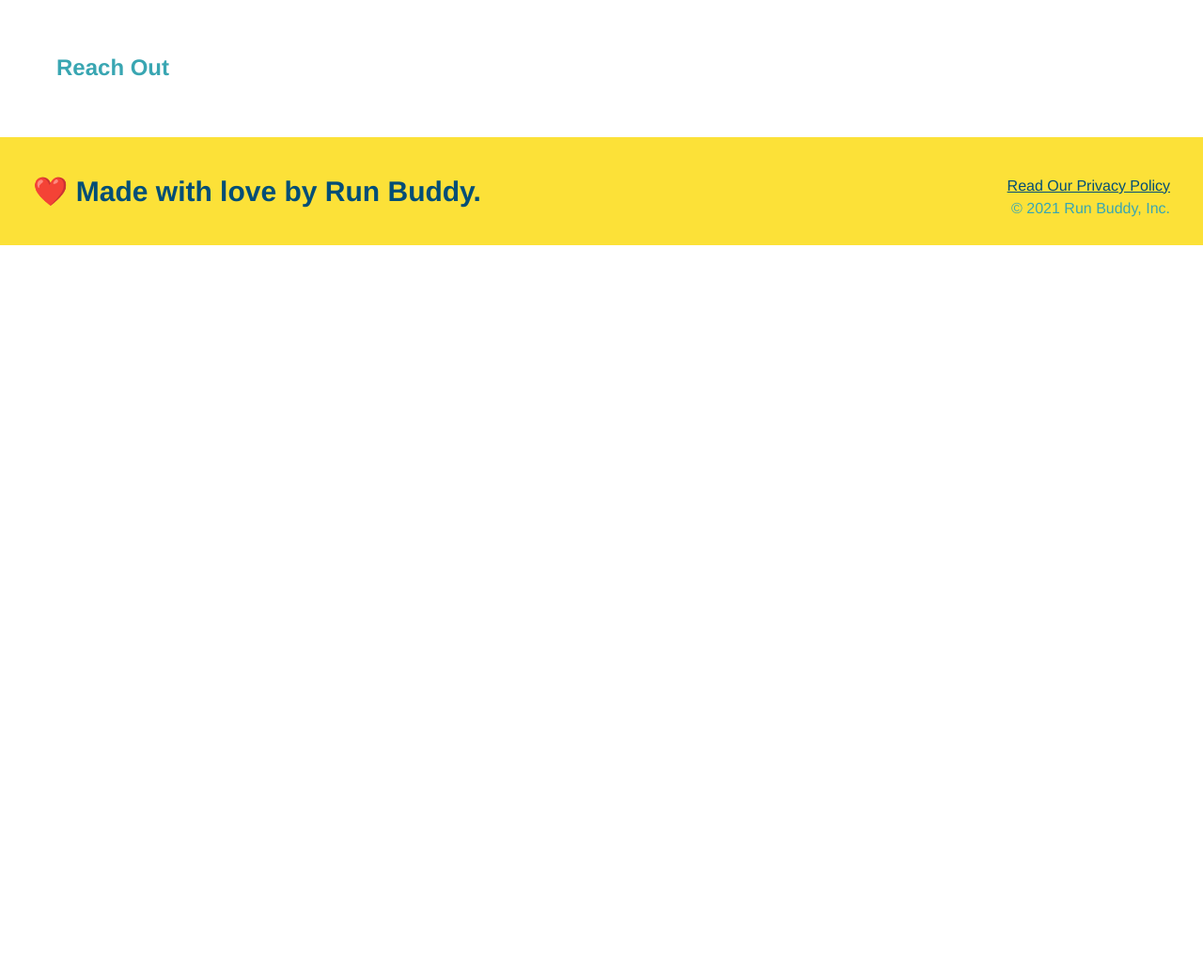
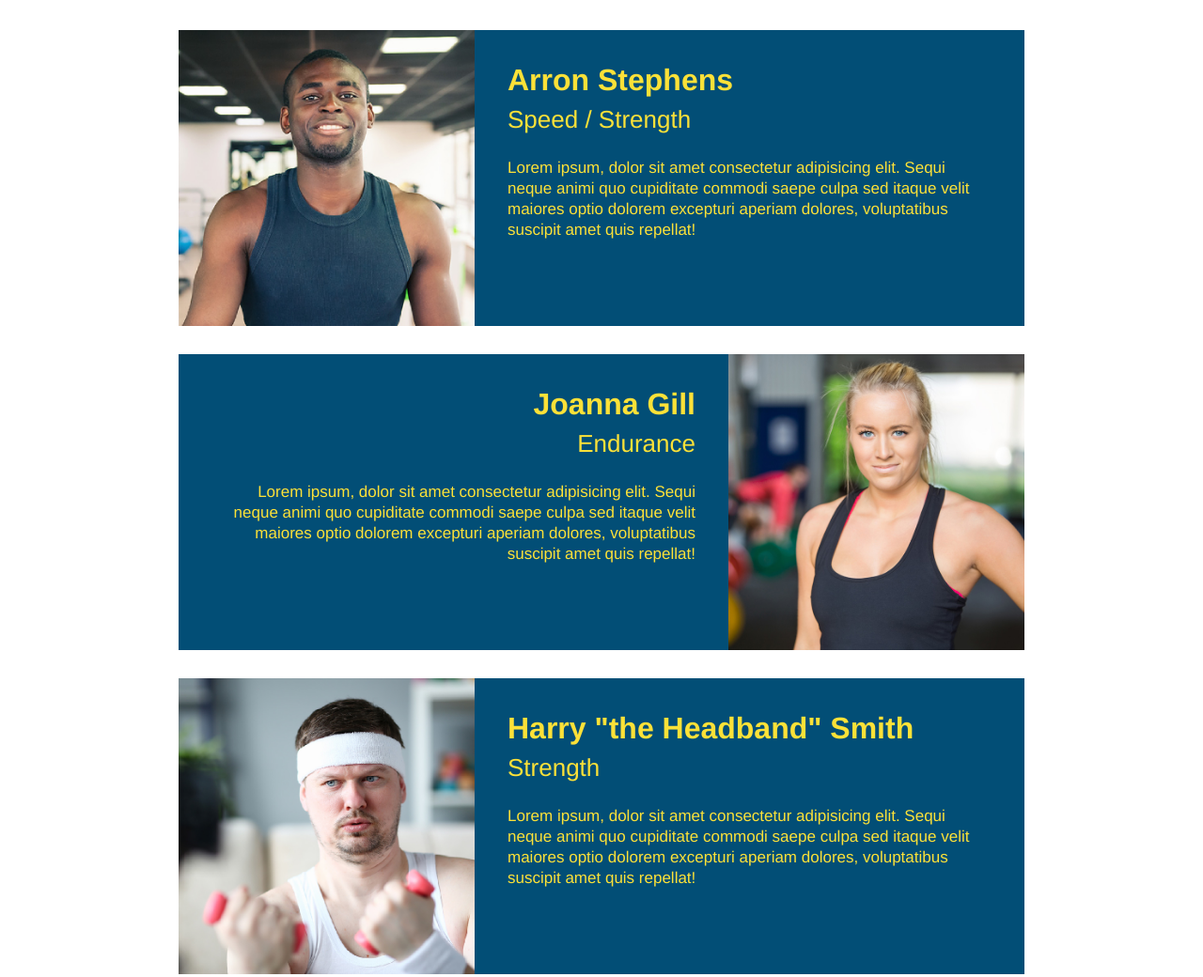
Before and after one commit to amiedawn/post-run-buddy, a plain HTML site: page index.html in a window 1280 px wide. Shown: the part 2880-3920 px from the top of the page at 94% size. Before the commit the page ends 3141 px from the top, so only its background shows below. Drawn offline with Linux system fonts and the light colour scheme.

Commit message:
meet the trainers section

```diff
--- a/assets/css/style.css
+++ b/assets/css/style.css
@@ -178,3 +178,50 @@ section {
 .steps span {
   font-size: 38px;
 }
+
+.trainers {
+  text-align: center;
+}
+
+.trainer {
+  width: 900px;
+  margin: 0 auto 30px auto;
+  background: #024e76;
+  color: #fce138;
+  overflow: auto;
+}
+
+.trainer img {
+  width: 35%;
+  float: left;
+}
+
+.trainer-bio {
+  padding: 35px;
+  float: left;
+  width: 65%;
+}
+
+.text-left {
+  text-align: left;
+}
+
+.text-right {
+  text-align: right;
+}
+
+.trainer-bio h3 {
+  font-size: 32px;
+  margin-bottom: 8px;
+}
+
+.trainer-bio h4 {
+  font-weight: lighter;
+  font-size: 26px;
+  margin-bottom: 25px;
+}
+
+.trainer-bio p {
+  font-size: 17px;
+  line-height: 1.3;
+}
--- a/index.html
+++ b/index.html
@@ -103,8 +103,46 @@
     </section>
 
     <!-- "MEET THE TRAINERS" -->
-    <section id="your-trainers">
-      <h2>Meet the Trainers</h2>
+    <section id="your-trainers" class="trainers">
+      <h2 class="section-title primary-border">Meet the Trainers</h2>
+      <!-- first trainer bio -->
+      <article class="trainer">
+        <img src="assets/images/trainer-1.jpg" alt="Arron Stephens in his workout clothes, ready to pump iron" />
+        <div class="trainer-bio text-left">
+          <h3>Arron Stephens</h3>
+          <h4>Speed / Strength</h4>
+          <p>
+            Lorem ipsum, dolor sit amet consectetur adipisicing elit. Sequi neque animi quo cupiditate commodi saepe culpa sed
+            itaque velit maiores optio dolorem excepturi aperiam dolores, voluptatibus suscipit amet quis repellat!
+          </p>
+        </div>
+      </article>
+      <!-- second trainer bio -->
+      <article class="trainer">
+        <div class="trainer-bio text-right">
+          <h3>Joanna Gill</h3>
+          <h4>Endurance</h4>
+          <p>
+            Lorem ipsum, dolor sit amet consectetur adipisicing elit. Sequi neque animi quo cupiditate commodi saepe culpa sed
+            itaque velit maiores optio dolorem excepturi aperiam dolores, voluptatibus suscipit amet quis repellat!
+          </p>
+        </div>
+        <img src="./assets/images/trainer-2.jpg" alt="Joanna Gill cooling off after a workout" />
+      </article>
+
+      <!-- third trainer bio -->
+      <article class="trainer">
+        <img src="./assets/images/trainer-3.jpg"
+          alt="Harry Smith wearing a headband and lifting comically small pink weights" />
+        <div class="trainer-bio text-left">
+          <h3>Harry "the Headband" Smith</h3>
+          <h4>Strength</h4>
+          <p>
+            Lorem ipsum, dolor sit amet consectetur adipisicing elit. Sequi neque animi quo cupiditate commodi saepe culpa sed
+            itaque velit maiores optio dolorem excepturi aperiam dolores, voluptatibus suscipit amet quis repellat!
+          </p>
+        </div>
+      </article>
     </section>
 
     <!-- "REACH OUT" SECTION -->
```
Also changed, not shown: assets/images/trainer-1.jpg (added), assets/images/trainer-2.jpg (added), assets/images/trainer-3.jpg (added).
